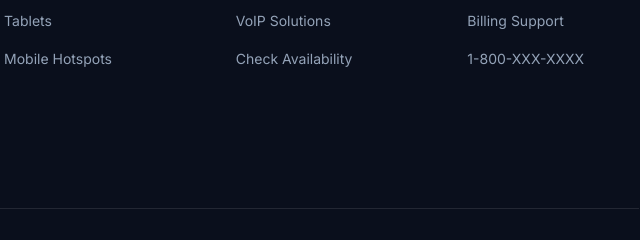
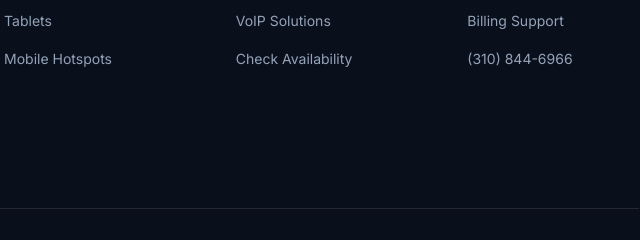
Before and after one commit to Internetsp/ISPwebsite, a plain HTML site: page index.html in a window 1280 px wide. Shown: the part 7707-7947 px from the top of the page, 593-1233 px from the left. Drawn offline with Linux system fonts and the light colour scheme.

Commit message:
Update phone number from placeholder to (310) 844-6966

```diff
--- a/index.html
+++ b/index.html
@@ -2705,7 +2705,7 @@
                         <li><a href="#">Contact Us</a></li>
                         <li><a href="#">Help Center</a></li>
                         <li><a href="#">Billing Support</a></li>
-                        <li><a href="#">1-800-XXX-XXXX</a></li>
+                        <li><a href="tel:+13108446966">(310) 844-6966</a></li>
                     </ul>
                 </div>
             </div>
```
